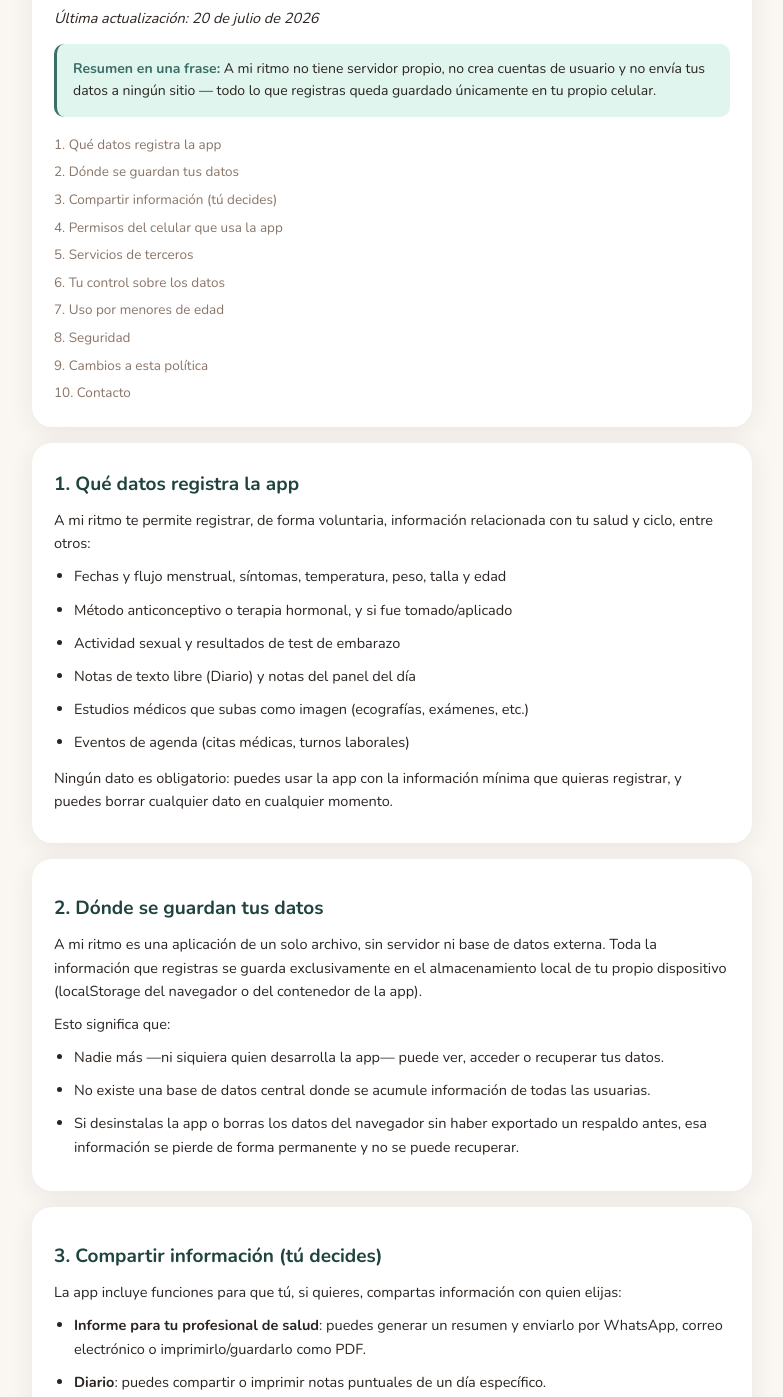
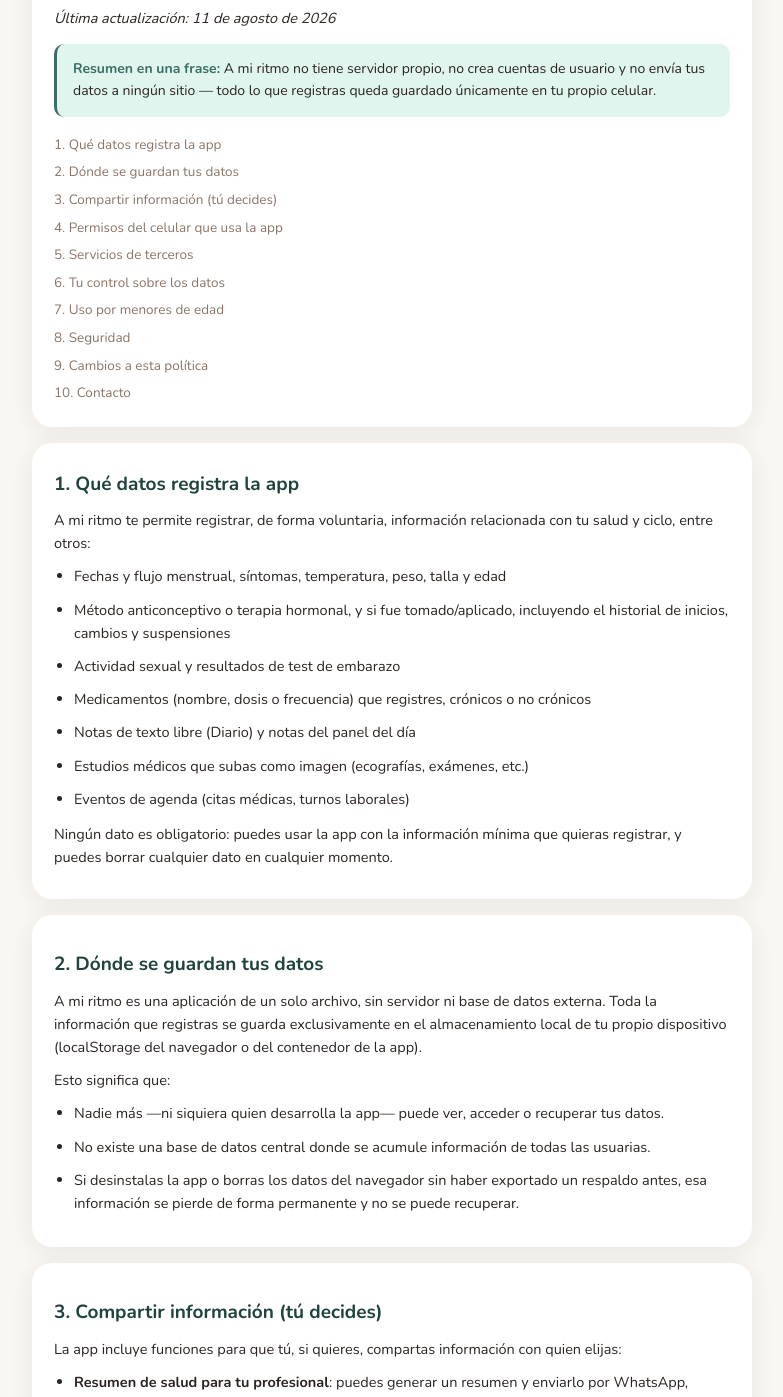
Before and after one commit to joferam/a-mi-ritmo, a plain HTML site: page politica-privacidad.html in a window 1280 px wide. Shown: the part 178-1575 px from the top of the page, without its empty margins (248-1031 px from the left). Drawn offline with nearby package versions, Linux system fonts and the light colour scheme.

Commit message:
Update politica-privacidad.html

```diff
--- a/politica-privacidad.html
+++ b/politica-privacidad.html
@@ -42,7 +42,7 @@
 
     <div class="card">
         <h1 style="margin-top:0;">Política de Privacidad</h1>
-        <p><em>Última actualización: 20 de julio de 2026</em></p>
+        <p><em>Última actualización: 11 de agosto de 2026</em></p>
 
         <div class="highlight">
             <b>Resumen en una frase:</b> A mi ritmo no tiene servidor propio, no crea cuentas de usuario y no envía tus datos a ningún sitio — todo lo que registras queda guardado únicamente en tu propio celular.
@@ -67,8 +67,9 @@
         <p>A mi ritmo te permite registrar, de forma voluntaria, información relacionada con tu salud y ciclo, entre otros:</p>
         <ul>
             <li>Fechas y flujo menstrual, síntomas, temperatura, peso, talla y edad</li>
-            <li>Método anticonceptivo o terapia hormonal, y si fue tomado/aplicado</li>
+            <li>Método anticonceptivo o terapia hormonal, y si fue tomado/aplicado, incluyendo el historial de inicios, cambios y suspensiones</li>
             <li>Actividad sexual y resultados de test de embarazo</li>
+            <li>Medicamentos (nombre, dosis o frecuencia) que registres, crónicos o no crónicos</li>
             <li>Notas de texto libre (Diario) y notas del panel del día</li>
             <li>Estudios médicos que subas como imagen (ecografías, exámenes, etc.)</li>
             <li>Eventos de agenda (citas médicas, turnos laborales)</li>
@@ -91,7 +92,7 @@
         <h1 id="compartir">3. Compartir información (tú decides)</h1>
         <p>La app incluye funciones para que tú, si quieres, compartas información con quien elijas:</p>
         <ul>
-            <li><b>Informe para tu profesional de salud</b>: puedes generar un resumen y enviarlo por WhatsApp, correo electrónico o imprimirlo/guardarlo como PDF.</li>
+            <li><b>Resumen de salud para tu profesional</b>: puedes generar un resumen y enviarlo por WhatsApp, correo electrónico o imprimirlo/guardarlo como PDF. Antes de compartirlo, la app te muestra un aviso porque puede incluir datos sensibles (síntomas, anticonceptivos, actividad sexual, estudios).</li>
             <li><b>Diario</b>: puedes compartir o imprimir notas puntuales de un día específico.</li>
         </ul>
         <p>Estas acciones siempre las inicias tú manualmente tocando un botón — la app nunca envía información de forma automática ni en segundo plano.</p>
@@ -116,7 +117,7 @@
     <div class="card">
         <h1 id="control">6. Tu control sobre los datos</h1>
         <ul>
-            <li><b>Exportar</b>: desde Ajustes puedes descargar un archivo con todos tus datos, como respaldo o para pasarlos a otro celular.</li>
+            <li><b>Exportar</b>: desde Ajustes puedes descargar un archivo con todos tus datos, como respaldo o para pasarlos a otro celular. Ajustes muestra la fecha de tu último respaldo.</li>
             <li><b>Importar</b>: puedes cargar un archivo exportado previamente para restaurar tus datos.</li>
             <li><b>Eliminar</b>: puedes borrar estudios, notas o registros individuales dentro de la app, o eliminar toda la información desinstalando la app o borrando los datos del navegador.</li>
         </ul>
```
